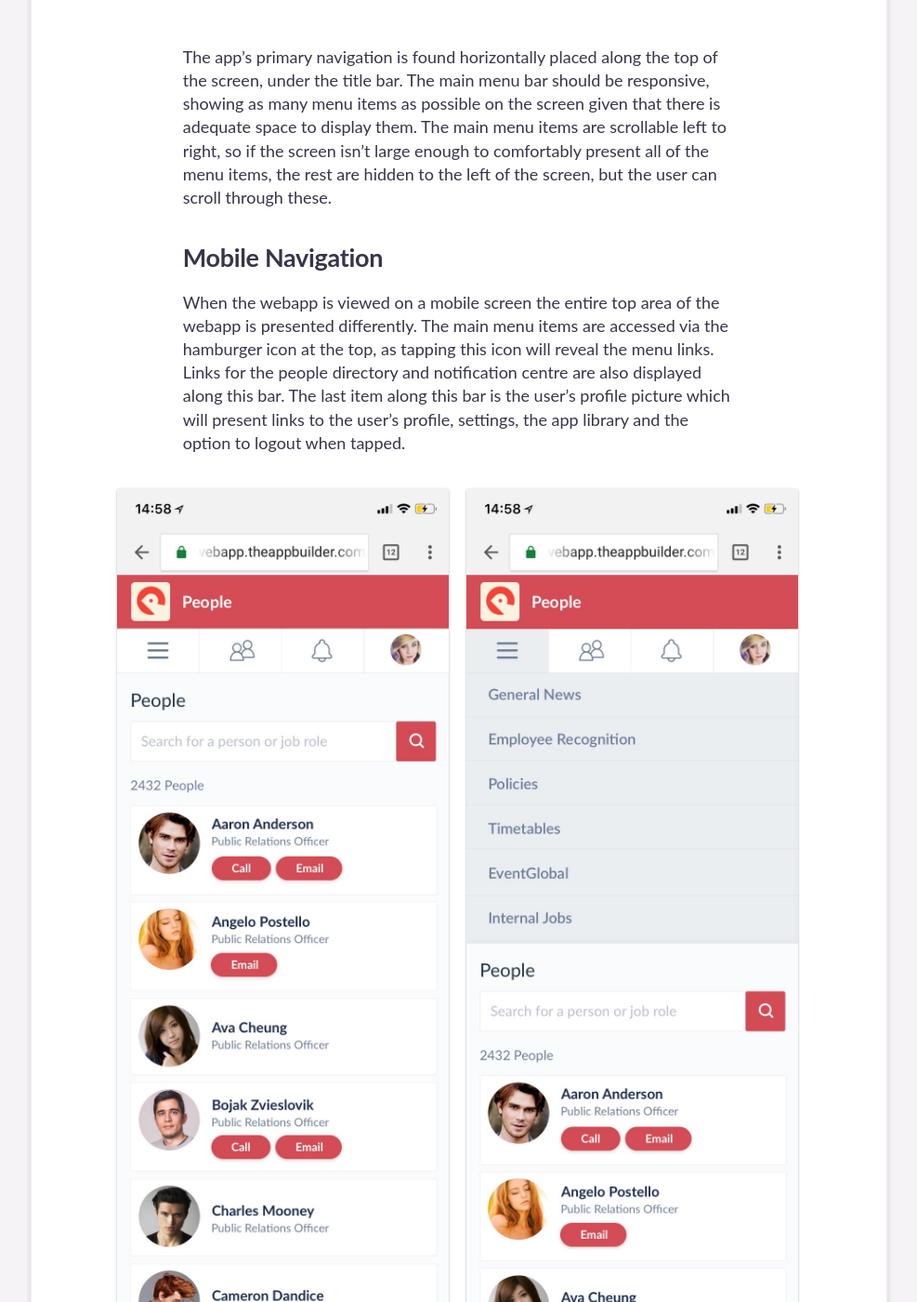
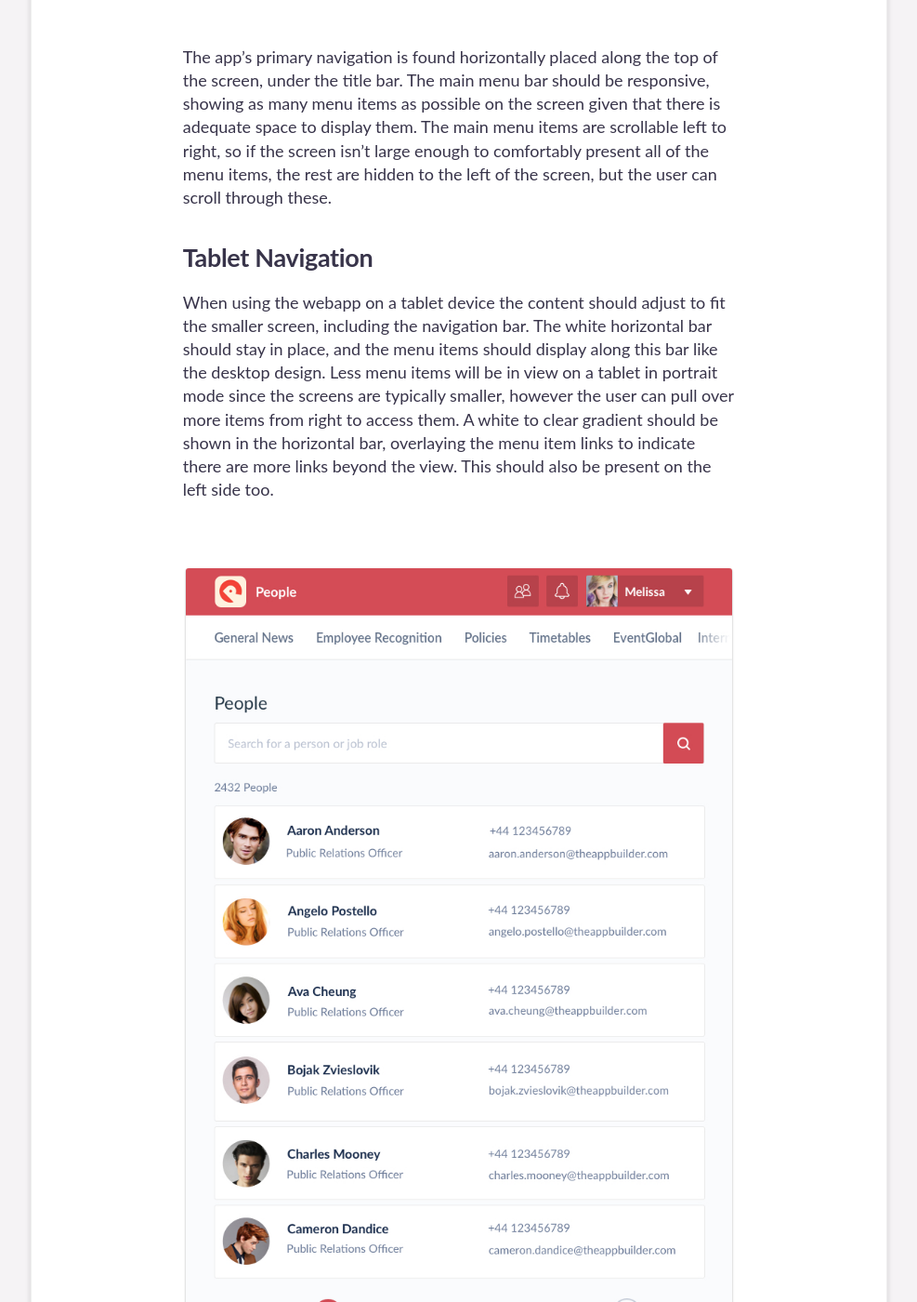
Before and after one commit to TheAppBuilderTeam/tab-pattern-library, a Jekyll site: the page built from webapp/navigation/index.html, in a window 1280 px wide and 1400 px high, scrolled down 1060 px. Shown: the whole window at 93% size, without its empty margins (261-1248 px from the left). Built offline with Jekyll 4.4.1, drawn with Linux system fonts in a browser that asks for light colours; some web fonts are replaced; some of the changed text lies outside the part shown.

Commit message:
adding tablet navigation guide to web app section including ipad image examples

```diff
--- a/webapp/navigation/index.html
+++ b/webapp/navigation/index.html
@@ -27,6 +27,14 @@
 
 <p>The app’s primary navigation is found horizontally placed along the top of the screen, under the title bar. The main menu bar should be responsive, showing as many menu items as possible on the screen given that there is adequate space to display them. The main menu items are scrollable left to right, so if the screen isn’t large enough to comfortably present all of the menu items, the rest are hidden to the left of the screen, but the user can scroll through these.</p>
 
+<h2>Tablet Navigation</h2>
+<p>When using the webapp on a tablet device the content should adjust to fit the smaller screen, including the navigation bar. The white horizontal bar should stay in place, and the menu items should display along this bar like the desktop design. Less menu items will be in view on a tablet in portrait mode since the screens are typically smaller, however the user can pull over more items from right to access them. A white to clear gradient should be shown in the horizontal bar, overlaying the menu item links to indicate there are more links beyond the view. This should also be present on the left side too. <p>
+
+<div class="imageContainer imageContainer--one padding__50">
+	<img src="{{ site.baseurl }}/assets/images/webapp/examples/ipad-navigation.jpg" alt="T" class="last" /img>
+	<p class="caption">The tablet navigation</p>
+</div>
+
 <h2>Mobile Navigation</h2>
 <p>When the webapp is viewed on a mobile screen the entire top area of the webapp is presented differently. The main menu items are accessed via the hamburger icon at the top, as tapping this icon will reveal the menu links. Links for the people directory and notification centre are also displayed along this bar. The last item along this bar is the user’s profile picture which will present links to the user’s profile, settings, the app library and the option to logout when tapped.</p>
 
```
Also changed, not shown: assets/images/webapp/examples/ipad-contact.jpg (added), assets/images/webapp/examples/ipad-navigation.jpg (added).
